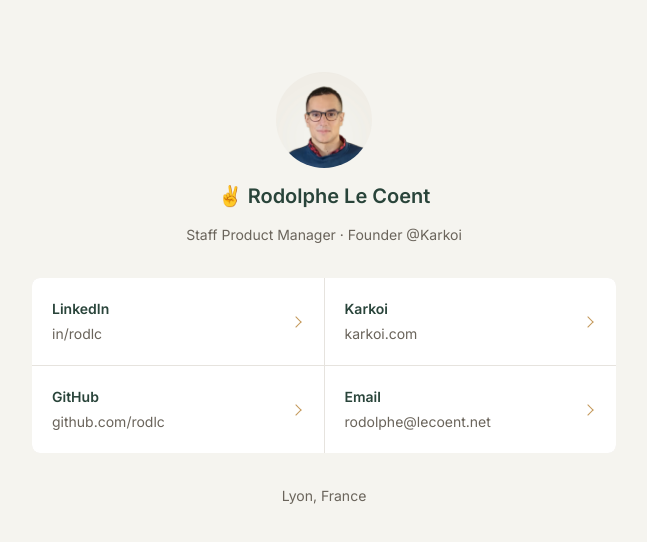
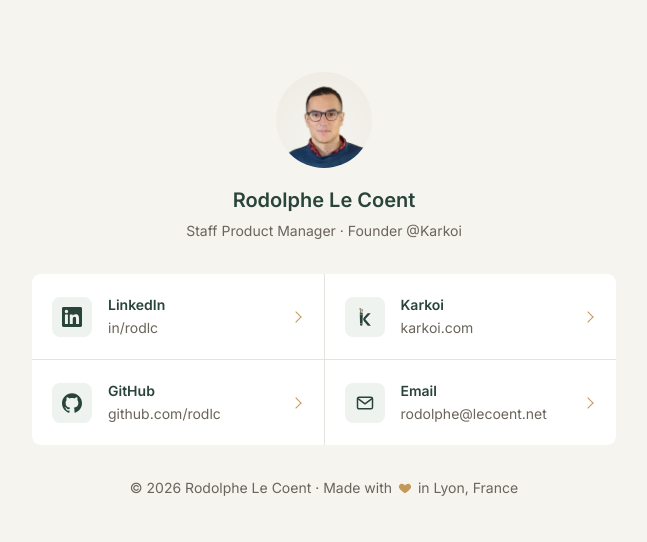
Before and after one commit to rodlc/profile, a plain HTML site: page index.html in a window 1280 px wide. Shown: the whole page, without its empty margins (316-963 px from the left). Drawn offline with Linux system fonts and the light colour scheme.

Commit message:
Profile: link icons, no emoji, Made with love footer

```diff
--- a/index.html
+++ b/index.html
@@ -9,7 +9,7 @@
 <link rel="preconnect" href="https://fonts.gstatic.com" crossorigin>
 <link href="https://fonts.googleapis.com/css2?family=Inter:wght@400;600&display=swap" rel="stylesheet">
 <style>
-/* Layout: a profile card then a 2 × 2 grid of links on lin, 640px, grège 1px separators. Karkoi palette, light only by design */
+/* Layout: a profile card then a 2 × 2 grid of links with their icon on lin, 640px, grège 1px separators. Karkoi palette, light only by design */
 :root {
   color-scheme: light;
   --sauge: #29443A; --sauge-tint: #EEF3EF; --ocre: #C4985A;
@@ -17,29 +17,34 @@
   --lin: #F5F4EF; --white: #FFFFFF;
 }
 * { margin: 0; padding: 0; box-sizing: border-box; }
-html, body { min-height: 100%; }
 body { background: var(--lin); color: var(--encre); font: 400 14px/1.6 'Inter', system-ui, sans-serif; -webkit-font-smoothing: antialiased; }
 a { color: inherit; text-decoration: none; }
 a:focus-visible { outline: 2px solid var(--ocre); outline-offset: 2px; }
 
 .page { max-width: 640px; margin: 0 auto; padding-inline: max(28px, env(safe-area-inset-left, 0px)) max(28px, env(safe-area-inset-right, 0px)); padding-block: 72px; display: flex; flex-direction: column; gap: 32px; }
 
-.profile { display: flex; flex-direction: column; align-items: center; gap: 12px; text-align: center; }
-.photo { width: 96px; height: 96px; border-radius: 99px; object-fit: cover; display: block; }
+.profile { display: flex; flex-direction: column; align-items: center; gap: 4px; text-align: center; }
+.photo { width: 96px; height: 96px; border-radius: 99px; object-fit: cover; display: block; margin-bottom: 12px; }
 .name { font-size: 20px; font-weight: 600; color: var(--sauge); }
 .role { color: var(--taupe); }
 
 .links { display: grid; grid-template-columns: repeat(2, 1fr); gap: 1px; background: var(--grege); border-radius: 8px; overflow: hidden; }
-.link { background: var(--white); padding: 20px; display: grid; grid-template-columns: 1fr 16px; gap: 2px 12px; align-items: center; min-width: 0; transition: background .15s; }
+.link { background: var(--white); padding: 20px; display: grid; grid-template-columns: 40px 1fr 16px; gap: 0 16px; align-items: center; min-width: 0; transition: background .15s; }
 .link:hover { background: var(--sauge-tint); }
-.link-name { font-weight: 600; color: var(--sauge); }
-.link-handle { color: var(--taupe); grid-column: 1; overflow-wrap: anywhere; }
-.arrow { grid-column: 2; grid-row: 1 / span 2; width: 8px; height: 8px; border-top: 1.5px solid var(--ocre); border-right: 1.5px solid var(--ocre); transform: rotate(45deg); justify-self: center; transition: transform .15s; }
+.icon { grid-row: 1 / span 2; width: 40px; height: 40px; border-radius: 8px; background: var(--sauge-tint); display: grid; place-items: center; transition: background .15s; }
+.link:hover .icon { background: var(--white); }
+.icon svg { width: 20px; height: 20px; display: block; }
+.icon .fill { fill: var(--sauge); }
+.icon .stroke { fill: none; stroke: var(--sauge); stroke-width: 1.8; stroke-linecap: round; stroke-linejoin: round; }
+.link-name { font-weight: 600; color: var(--sauge); grid-column: 2; }
+.link-handle { color: var(--taupe); grid-column: 2; overflow-wrap: anywhere; min-width: 0; }
+.arrow { grid-column: 3; grid-row: 1 / span 2; width: 8px; height: 8px; border-top: 1.5px solid var(--ocre); border-right: 1.5px solid var(--ocre); transform: rotate(45deg); justify-self: center; transition: transform .15s; }
 .link:hover .arrow { transform: translateX(2px) rotate(45deg); }
 
-.footer { text-align: center; color: var(--taupe); }
+.footer { text-align: center; color: var(--taupe); text-wrap: balance; }
+.heart { width: 14px; height: 14px; fill: var(--ocre); display: inline-block; vertical-align: -2px; margin: 0 2px; }
 
-@media (prefers-reduced-motion: reduce) { .link, .arrow { transition: none; } }
+@media (prefers-reduced-motion: reduce) { .link, .icon, .arrow { transition: none; } }
 @media (max-width: 560px) {
   .page { padding-inline: max(16px, env(safe-area-inset-left, 0px)) max(16px, env(safe-area-inset-right, 0px)); padding-block: 48px; }
   .links { grid-template-columns: 1fr; }
@@ -51,18 +56,32 @@ a:focus-visible { outline: 2px solid var(--ocre); outline-offset: 2px; }
 <main class="page">
   <header class="profile">
     <img class="photo" src="./shared/images/profile.png" alt="Rodolphe Le Coent">
-    <h1 class="name">✌️ Rodolphe Le Coent</h1>
+    <h1 class="name">Rodolphe Le Coent</h1>
     <p class="role">Staff Product Manager · Founder @Karkoi</p>
   </header>
 
   <nav class="links" aria-label="Links">
-    <a class="link" href="https://www.linkedin.com/in/rodlc/" target="_blank" rel="noopener"><span class="link-name">LinkedIn</span><span class="link-handle">in/rodlc</span><span class="arrow" aria-hidden="true"></span></a>
-    <a class="link" href="https://karkoi.com" target="_blank" rel="noopener"><span class="link-name">Karkoi</span><span class="link-handle">karkoi.com</span><span class="arrow" aria-hidden="true"></span></a>
-    <a class="link" href="https://github.com/rodlc" target="_blank" rel="noopener"><span class="link-name">GitHub</span><span class="link-handle">github.com/rodlc</span><span class="arrow" aria-hidden="true"></span></a>
-    <a class="link" href="mailto:rodolphe@lecoent.net"><span class="link-name">Email</span><span class="link-handle">rodolphe@lecoent.net</span><span class="arrow" aria-hidden="true"></span></a>
+    <a class="link" href="https://www.linkedin.com/in/rodlc/" target="_blank" rel="noopener">
+      <span class="icon" aria-hidden="true"><svg viewBox="0 0 24 24"><path class="fill" d="M20.447 20.452h-3.554v-5.569c0-1.328-.027-3.037-1.852-3.037-1.853 0-2.136 1.445-2.136 2.939v5.667H9.351V9h3.414v1.561h.046c.477-.9 1.637-1.85 3.37-1.85 3.601 0 4.267 2.37 4.267 5.455v6.286zM5.337 7.433a2.064 2.064 0 1 1 0-4.128 2.064 2.064 0 0 1 0 4.128zm1.782 13.019H3.555V9h3.564v11.452zM22.225 0H1.771C.792 0 0 .774 0 1.729v20.542C0 23.227.792 24 1.771 24h20.451C23.2 24 24 23.227 24 22.271V1.729C24 .774 23.2 0 22.222 0h.003z"/></svg></span>
+      <span class="link-name">LinkedIn</span><span class="link-handle">in/rodlc</span><span class="arrow" aria-hidden="true"></span>
+    </a>
+    <a class="link" href="https://karkoi.com" target="_blank" rel="noopener">
+      <span class="icon" aria-hidden="true"><svg viewBox="-6 -126 94 134"><mask id="km-cuts"><rect x="-20" y="-200" width="200" height="260" fill="#fff"/><rect x="-10" y="8" width="60" height="2.6" fill="#000" transform="translate(5.0 -89.36) rotate(15.66)"/><rect x="0" y="-14" width="40" height="2.4" fill="#000"/></mask><clipPath id="km-strap"><rect x="29.0" y="-200" width="200" height="260"/></clipPath><g transform="translate(11 -91.68) rotate(-4)"><rect x="-1.9" y="-27" width="3.8" height="36" rx="1.9" fill="#29443A"/><path d="M-1.9 -11 L-5.8 -14.9 V-29.5 L-1.9 -25.6 Z M1.9 -11 L5.8 -14.9 V-29.5 L1.9 -25.6 Z" fill="#C4985A"/></g><g transform="translate(20.5 -86.01) rotate(4)"><rect x="-1.9" y="-27" width="3.8" height="36" rx="1.9" fill="#29443A"/><path d="M-1.9 -11 L-5.8 -14.9 V-29.5 L-1.9 -25.6 Z M1.9 -11 L5.8 -14.9 V-29.5 L1.9 -25.6 Z" fill="#C4985A"/></g><path d="M5.0 -89.36 L26.4 -83.36 L24.2 -9 Q23.7 0 16 0 Q8.3 0 7.8 -9 Z" fill="#29443A" mask="url(#km-cuts)"/><path d="M59.64 0.0 23.04 -44.04 58.68 -84.36H79.08L39.36 -40.56V-48.12L80.4 0.0Z" fill="#29443A" clip-path="url(#km-strap)"/></svg></span>
+      <span class="link-name">Karkoi</span><span class="link-handle">karkoi.com</span><span class="arrow" aria-hidden="true"></span>
+    </a>
+    <a class="link" href="https://github.com/rodlc" target="_blank" rel="noopener">
+      <span class="icon" aria-hidden="true"><svg viewBox="0 0 24 24"><path class="fill" d="M12 .297c-6.63 0-12 5.373-12 12 0 5.303 3.438 9.8 8.205 11.385.6.113.82-.258.82-.577 0-.285-.01-1.04-.015-2.04-3.338.724-4.042-1.61-4.042-1.61C4.422 18.07 3.633 17.7 3.633 17.7c-1.087-.744.084-.729.084-.729 1.205.084 1.838 1.236 1.838 1.236 1.07 1.835 2.809 1.305 3.495.998.108-.776.417-1.305.76-1.605-2.665-.3-5.466-1.332-5.466-5.93 0-1.31.465-2.38 1.235-3.22-.135-.303-.54-1.523.105-3.176 0 0 1.005-.322 3.3 1.23.96-.267 1.98-.399 3-.405 1.02.006 2.04.138 3 .405 2.28-1.552 3.285-1.23 3.285-1.23.645 1.653.24 2.873.12 3.176.765.84 1.23 1.91 1.23 3.22 0 4.61-2.805 5.625-5.475 5.92.42.36.81 1.096.81 2.22 0 1.606-.015 2.896-.015 3.286 0 .315.21.69.825.57C20.565 22.092 24 17.592 24 12.297c0-6.627-5.373-12-12-12"/></svg></span>
+      <span class="link-name">GitHub</span><span class="link-handle">github.com/rodlc</span><span class="arrow" aria-hidden="true"></span>
+    </a>
+    <a class="link" href="mailto:rodolphe@lecoent.net">
+      <span class="icon" aria-hidden="true"><svg viewBox="0 0 24 24"><rect class="stroke" x="3" y="5" width="18" height="14" rx="2"/><path class="stroke" d="m4 7 8 6 8-6"/></svg></span>
+      <span class="link-name">Email</span><span class="link-handle">rodolphe@lecoent.net</span><span class="arrow" aria-hidden="true"></span>
+    </a>
   </nav>
 
-  <footer class="footer">Lyon, France</footer>
+  <footer class="footer">
+    © 2026 Rodolphe Le Coent · <span style="white-space: nowrap">Made with <svg class="heart" viewBox="0 0 24 24" role="img" aria-label="love"><path d="M12 21s-7.5-4.6-9.9-9.1C.6 8.9 2.4 4.5 6.6 4.5c2.3 0 3.9 1.3 5.4 3.1 1.5-1.8 3.1-3.1 5.4-3.1 4.2 0 6 4.4 4.5 7.4C19.5 16.4 12 21 12 21z"/></svg> in Lyon, France</span>
+  </footer>
 </main>
 </body>
 </html>
```
